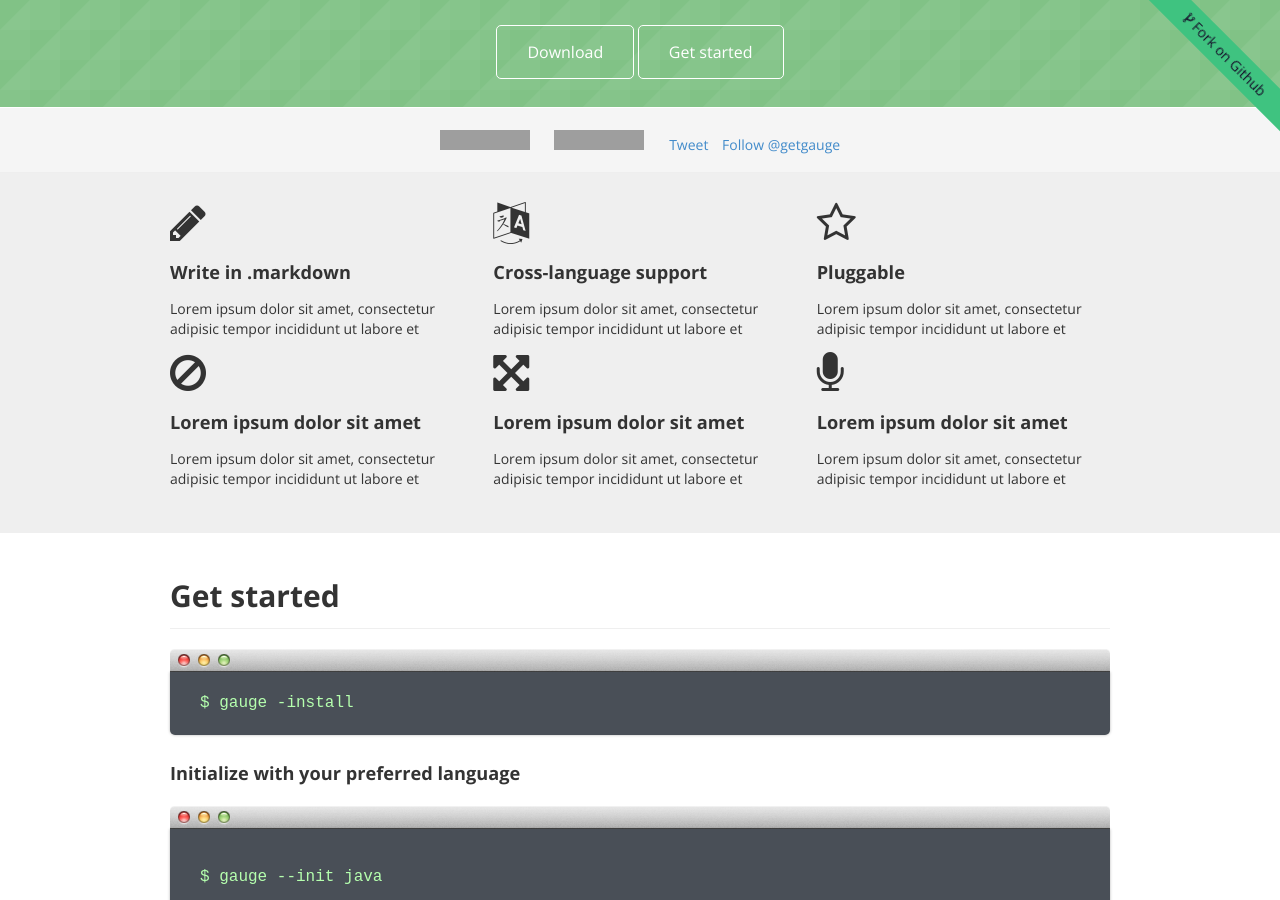
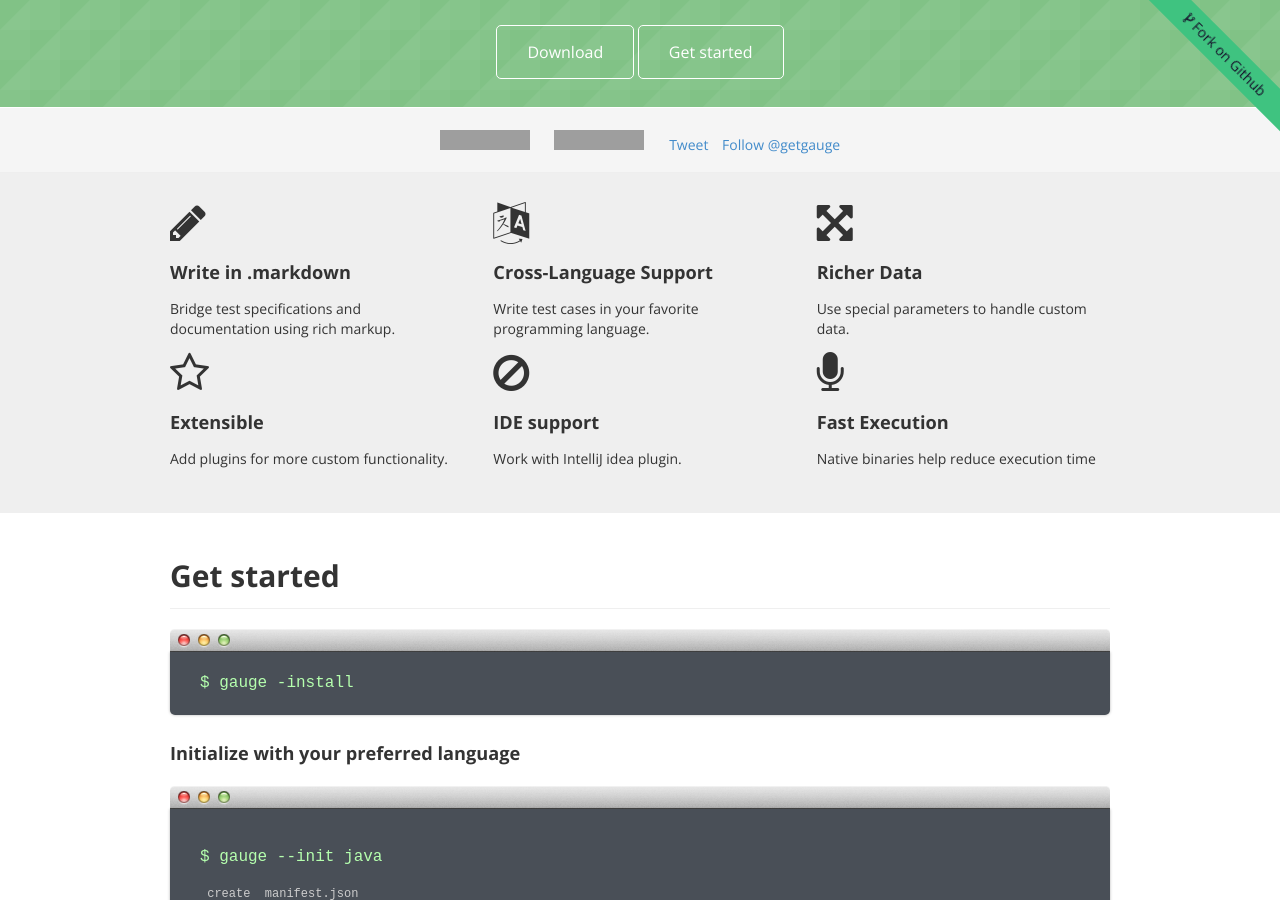
Before and after one commit to getgauge/getgauge.github.io, a Jekyll site: the page built from index.html, in a window 1280 px wide and 900 px high, scrolled down 330 px. Built offline with Jekyll 4.4.1, drawn with Linux system fonts in a browser that asks for light colours; Markdown is read by kramdown in place of the engine named in the settings; comment, search, counter and statistics services are not loaded; grey boxes are pictures that could not be loaded.

Commit message:
Adding feature related content

```diff
--- a/index.html
+++ b/index.html
@@ -55,32 +55,32 @@ title: Gauge
             <div class="col-md-4 col-sm-6">
                 <i class="fa fa-pencil fa-3x"></i>
                 <h5>Write in .markdown</h5>
-                <p>Lorem ipsum dolor sit amet, consectetur adipisic tempor incididunt ut labore et</p>
+                <p>Bridge test specifications and documentation using rich markup.</p>
             </div>
             <div class="col-md-4 col-sm-6">
                 <i class="fa fa-language fa-3x"></i>
-                <h5>Cross-language support</h5>
-                <p>Lorem ipsum dolor sit amet, consectetur adipisic tempor incididunt ut labore et</p>
+                <h5>Cross-Language Support</h5>
+                <p>Write test cases in your favorite programming language.</p>
+            </div>
+            <div class="col-md-4 col-sm-6">
+                <i class="fa fa-arrows-alt fa-3x"></i>
+                <h5>Richer Data</h5>
+                <p>Use special parameters to handle custom data.</p>
             </div>
             <div class="col-md-4 col-sm-6">
                 <i class="fa fa-star-o fa-3x"></i>
-                <h5>Pluggable</h5>
-                <p>Lorem ipsum dolor sit amet, consectetur adipisic tempor incididunt ut labore et</p>
+                <h5>Extensible</h5>
+                <p>Add plugins for more custom functionality.</p>
             </div>
             <div class="col-md-4 col-sm-6">
                 <i class="fa fa-ban fa-3x"></i>
-                <h5>Lorem ipsum dolor sit amet</h5>
-                <p>Lorem ipsum dolor sit amet, consectetur adipisic tempor incididunt ut labore et</p>
-            </div>
-            <div class="col-md-4 col-sm-6">
-                <i class="fa fa-arrows-alt fa-3x"></i>
-                <h5>Lorem ipsum dolor sit amet</h5>
-                <p>Lorem ipsum dolor sit amet, consectetur adipisic tempor incididunt ut labore et</p>
+                <h5>IDE support</h5>
+                <p>Work with IntelliJ idea plugin.</p>
             </div>
             <div class="col-md-4 col-sm-6">
                 <i class="fa fa-microphone fa-3x"></i>
-                <h5>Lorem ipsum dolor sit amet</h5>
-                <p>Lorem ipsum dolor sit amet, consectetur adipisic tempor incididunt ut labore et</p>
+                <h5>Fast Execution</h5>
+                <p>Native binaries help reduce execution time</p>
             </div>
         </div>
     </div>
```
